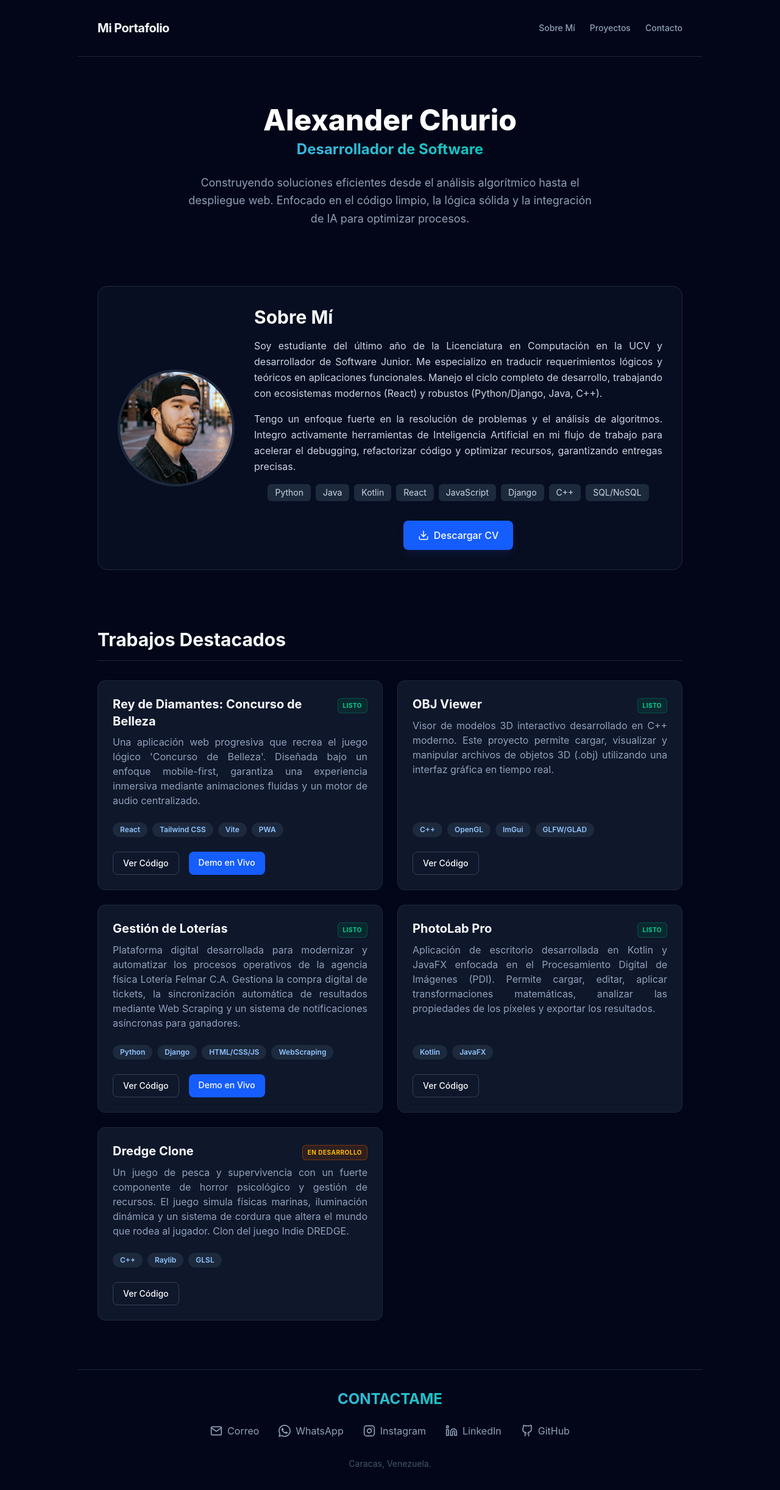
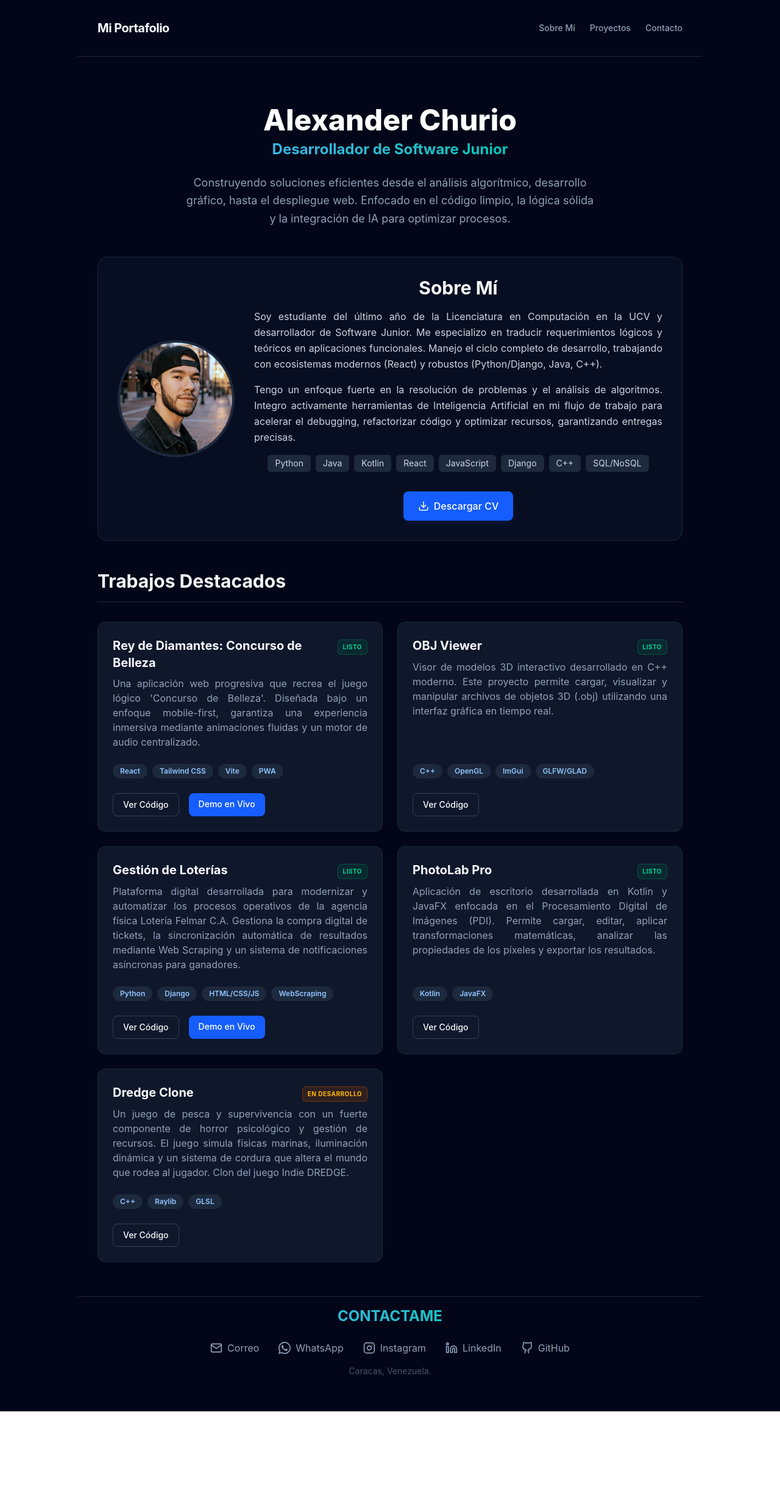
Before and after one commit to AleexCh08/mi-portafolio, a React (Vite) app: page / in a window 1280 px wide. Shown: the top 2444 px of the page at 61% size. After the commit the page ends 2315 px from the top, so only its background shows below. Built offline with nearby package versions, Linux system fonts and the light colour scheme.

Commit message:
Ajustes técnicos

```diff
--- a/src/components/About.jsx
+++ b/src/components/About.jsx
@@ -2,7 +2,7 @@ import { motion } from "framer-motion";
 
 export function About() {
   return (
-    <section id="sobre-mi" className="mt-24 scroll-mt-24">
+    <section id="sobre-mi" className="mt-12 scroll-mt-24">
       <motion.div
         initial={{ opacity: 0 }}
         whileInView={{ opacity: 1 }}
@@ -13,7 +13,7 @@ export function About() {
           <img src="/perfil.png" alt="Alexander Churio" className="w-full h-full object-cover" />
         </div>
         <div>
-          <h3 className="text-3xl font-bold mb-4">Sobre Mí</h3>
+          <h3 className="text-3xl font-bold mb-4 text-center">Sobre Mí</h3>
           <p className="text-slate-300 leading-relaxed mb-4 text-justify">
             Soy estudiante del último año de la Licenciatura en Computación en la UCV y desarrollador de Software Junior. Me especializo en traducir requerimientos lógicos y teóricos en aplicaciones funcionales. Manejo el ciclo completo de desarrollo, trabajando con ecosistemas modernos (React) y robustos (Python/Django, Java, C++).
           </p>
--- a/src/components/Footer.jsx
+++ b/src/components/Footer.jsx
@@ -1,9 +1,9 @@
 export function Footer() {
   return (
-    <footer id="contacto" className="max-w-5xl mx-auto p-8 mt-12 border-t border-slate-800 text-center">
+    <footer id="contacto" className="max-w-5xl mx-auto p-4 mt-6 border-t border-slate-800 text-center">
       <h3 className="text-2xl font-bold mb-6 text-transparent bg-clip-text bg-linear-to-r from-blue-400 to-emerald-400 uppercase">Contactame</h3>
 
-      <div className="flex flex-wrap justify-center gap-6 md:gap-8 mb-8">
+      <div className="flex flex-wrap justify-center gap-6 md:gap-8 mb-4">
         <a
           href="mailto:aleexch08@gmail.com"
           className="flex items-center gap-2 text-slate-400 hover:text-white transition-colors"
--- a/src/components/Hero.jsx
+++ b/src/components/Hero.jsx
@@ -12,10 +12,10 @@ export function Hero() {
             Alexander Churio
         </h2>
         <h3 className="text-2xl font-bold mb-6 text-transparent bg-clip-text bg-linear-to-r from-blue-400 to-emerald-400">
-            Desarrollador de Software
+            Desarrollador de Software Junior
         </h3>
         <p className="text-lg text-slate-400 max-w-2xl mx-auto leading-relaxed mb-8">
-            Construyendo soluciones eficientes desde el análisis algorítmico hasta el despliegue web.
+            Construyendo soluciones eficientes desde el análisis algorítmico, desarrollo gráfico, hasta el despliegue web.
             Enfocado en el código limpio, la lógica sólida y la integración de IA para optimizar procesos.
         </p>
 
--- a/src/components/Projects.jsx
+++ b/src/components/Projects.jsx
@@ -50,7 +50,7 @@ const proyectos = [
 
 export function Projects() {
   return (
-    <section id="proyectos" className="mt-24 scroll-mt-24">
+    <section id="proyectos" className="mt-12 scroll-mt-24">
       <motion.h3
         initial={{ opacity: 0 }}
         whileInView={{ opacity: 1 }}
```
